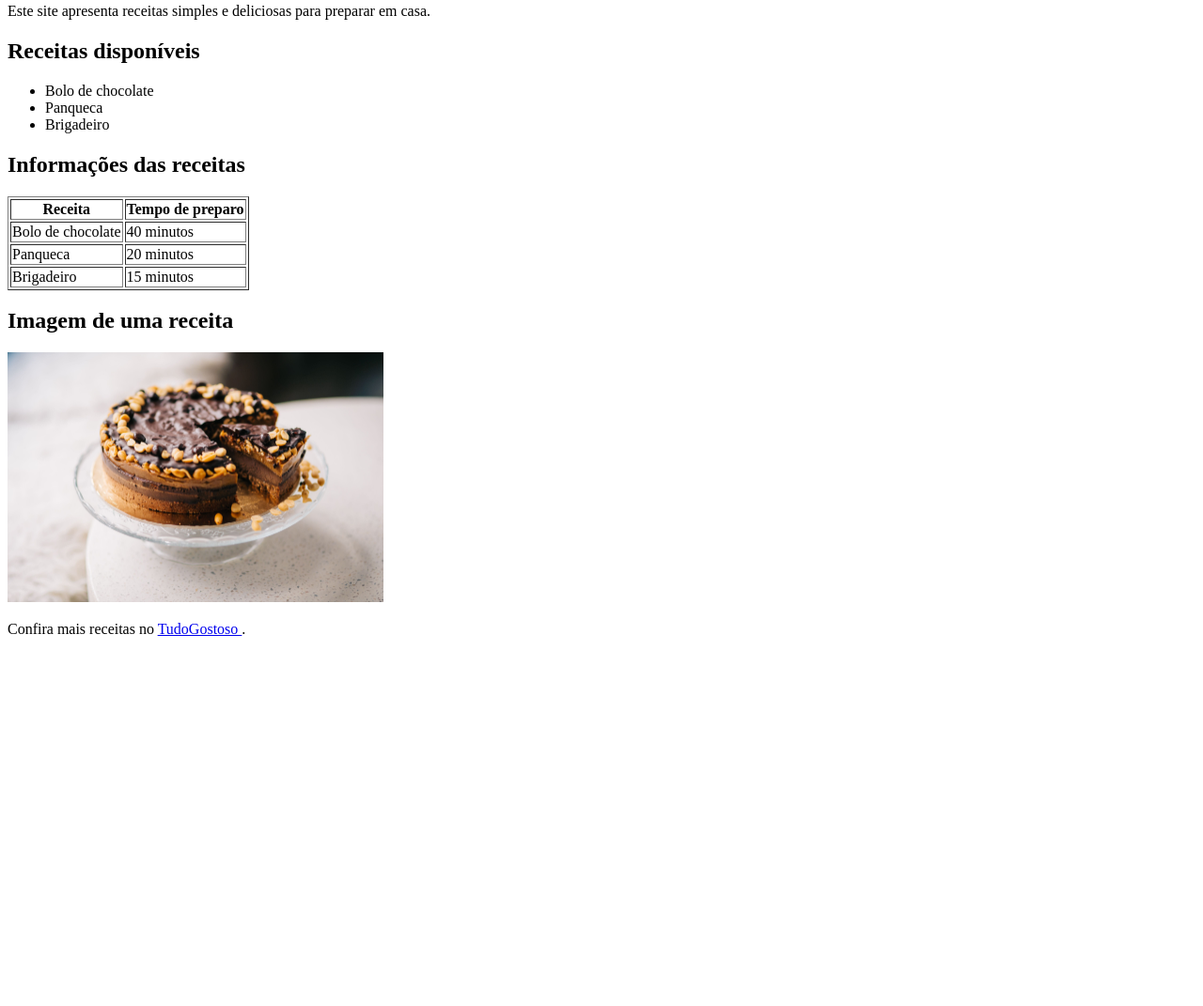
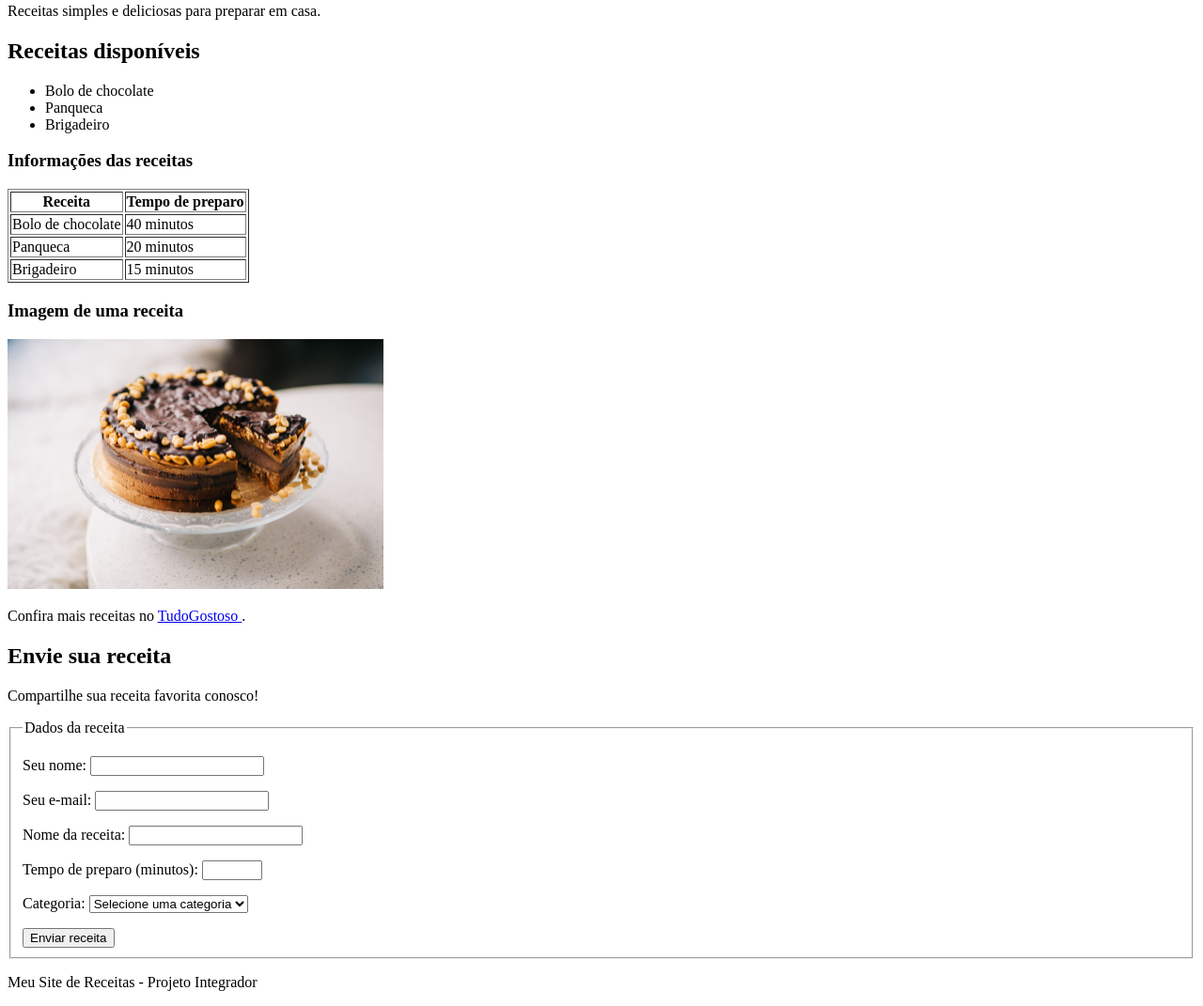
Before and after one commit to NikolasNiu/projeto-integrador-frontend-nikolasaraujo, a plain HTML site: page index.html in a window 1280 px wide. Shown: the part 77-1148 px from the top of the page at 94% size. Before the commit the page ends 800 px from the top, so only its background shows below. Drawn offline with Linux system fonts and the light colour scheme.

Commit message:
feat: adiciona html semantico e formulario acessivel

```diff
--- a/index.html
+++ b/index.html
@@ -4,27 +4,35 @@
 <head>
     <meta charset="UTF-8">
     <meta name="viewport" content="width=device-width, initial-scale=1.0">
-    <title>Site de Receitas</title>
+    <title>Meu Site de Receitas</title>
 </head>
 <body>
 
+    <header>
         <h1>Meu Site de Receitas</h1>
+        <p>Receitas simples e deliciosas para preparar em casa.</p>
+    </header>
 
-    <p>Este site apresenta receitas simples e deliciosas para preparar em casa.</p>
+    <main>
+        <section aria-labelledby="titulo-receitas">
+            <h2 id="titulo-receitas">Receitas disponíveis</h2>
 
-    <h2>Receitas disponíveis</h2>
             <ul>
                 <li>Bolo de chocolate</li>
                 <li>Panqueca</li>
                 <li>Brigadeiro</li>
             </ul>
 
-    <h2>Informações das receitas</h2>
+            <h3>Informações das receitas</h3>
+
             <table border="1">
+                <thead>
                     <tr>
-            <th>Receita</th>
-            <th>Tempo de preparo</th>
+                        <th scope="col">Receita</th>
+                        <th scope="col">Tempo de preparo</th>
                     </tr>
+                </thead>
+                <tbody>
                     <tr>
                         <td>Bolo de chocolate</td>
                         <td>40 minutos</td>
@@ -37,10 +45,16 @@
                         <td>Brigadeiro</td>
                         <td>15 minutos</td>
                     </tr>
+                </tbody>
             </table>
 
-    <h2>Imagem de uma receita</h2>
-    <img src="assets/images/bolo.jpg" alt="Bolo de chocolate" width="400">
+            <h3>Imagem de uma receita</h3>
+
+            <img
+                src="assets/images/bolo.jpg"
+                alt="Bolo de chocolate com cobertura"
+                width="400"
+            >
 
             <p>
                 Confira mais receitas no
@@ -50,6 +64,63 @@
                     TudoGostoso
                 </a>.
             </p>
+        </section>
 
+        <section aria-labelledby="titulo-formulario">
+            <h2 id="titulo-formulario">Envie sua receita</h2>
+
+            <p>Compartilhe sua receita favorita conosco!</p>
+
+            <form id="formulario-receita">
+                <fieldset>
+                    <legend>Dados da receita</legend>
+
+                    <p>
+                        <label for="nome">Seu nome:</label>
+                        <input type="text" id="nome" name="nome"
+                               minlength="2" required>
+                    </p>
+
+                    <p>
+                        <label for="email">Seu e-mail:</label>
+                        <input type="email" id="email" name="email"
+                               required>
+                    </p>
+
+                    <p>
+                        <label for="receita">Nome da receita:</label>
+                        <input type="text" id="receita" name="receita"
+                               minlength="3" required>
+                    </p>
+
+                    <p>
+                        <label for="tempo">Tempo de preparo (minutos):</label>
+                        <input type="number" id="tempo" name="tempo"
+                               min="1" max="600" required>
+                    </p>
+
+                    <p>
+                        <label for="categoria">Categoria:</label>
+                        <select id="categoria" name="categoria" required>
+                            <option value="">Selecione uma categoria</option>
+                            <option value="doce">Doce</option>
+                            <option value="salgado">Salgado</option>
+                            <option value="bebida">Bebida</option>
+                        </select>
+                    </p>
+
+                    <button type="submit">Enviar receita</button>
+                </fieldset>
+            </form>
+
+            <p id="mensagem" role="status" aria-live="polite"></p>
+        </section>
+    </main>
+
+    <footer>
+        <p>Meu Site de Receitas - Projeto Integrador</p>
+    </footer>
+
+    <script src="js/script.js"></script>
 </body>
 </html>
--- a/js/script.js
+++ b/js/script.js
@@ -1 +1,10 @@
-// JavaScript do Site de Receitas
+
+const formulario = document.getElementById("formulario-receita");
+const mensagem = document.getElementById("mensagem");
+
+formulario.addEventListener("submit", function (evento) {
+    evento.preventDefault();
+
+    mensagem.textContent = "Receita enviada com sucesso!";
+    formulario.reset();
+});
```
Lines whose indentation alone changed are shown as unchanged.
